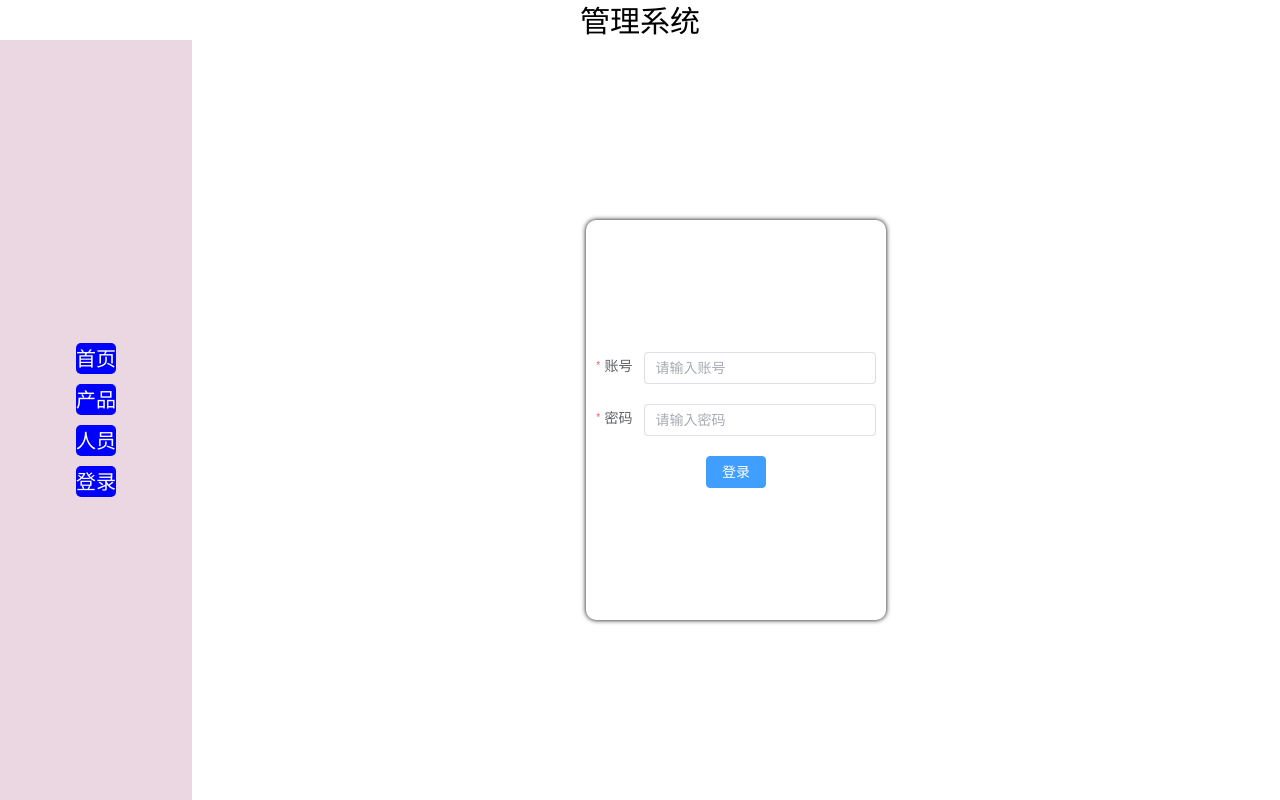
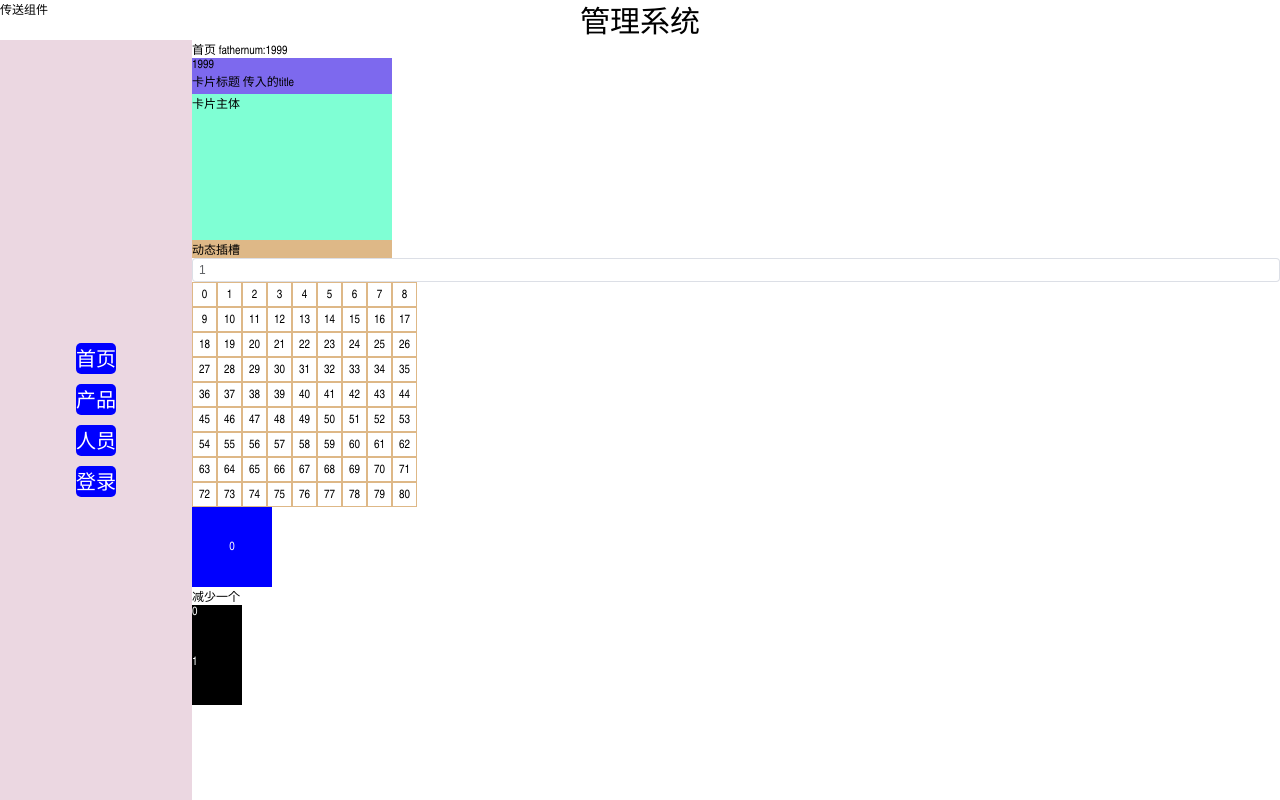
Before and after one commit to xingshuyin/Vue3InOne, a Vue app: page /#/index in a window 1280 px wide. Before the commit this address led to /#/login. Built offline with nearby package versions, Linux system fonts and the light colour scheme; sample sign-in values are in the browser's storage.

Commit message:
自定义指令/拖动

```diff
--- a/src/components/animation/scroll.vue
+++ b/src/components/animation/scroll.vue
@@ -1,13 +1,7 @@
 <script setup>
-//import { ref } from 'vue';
-//import {useRoute, useRouter} from 'vue-router';
-//const route = useRoute() //当前路由
-//const router = useRouter() //全局路由对象
+// 注意:  父组件必须有宽高
 import { ref, onMounted, onUpdated } from 'vue';
 const props = defineProps({}); // defineProps的参数, 可以直接使用
-//const emits = defineEmits(['onclick']); // emits 触发父组件函数
-//const map = ref(null); //获取ref值为map的元素
-//defineExpose({ map,}); //暴露组件的内容, 父组件通过组件对象(如ref)的value获取暴露的对象
 const scroll_item_a = ref(null)
 const scroll_item_b = ref(null)
 const scroll = ref(null)
@@ -17,8 +11,6 @@ var ScrollTime = ref('')
 onMounted(() => {
     ScrollTime.value = parseInt(scroll_item_a.value.offsetHeight / 30) + 's' //获取滚动时间
     height.value = '-' + scroll_item_a.value.offsetHeight + 'px'  //获取滚动目标的高度
-
-    console.log(scroll.value.offsetHeight, scroll_item_a.value.offsetHeight)
     if (scroll_item_a.value.offsetHeight < scroll.value.offsetHeight) {
         scroll_item_b.value.style.display = 'none'
         scroll_body.value.style.animationPlayState = 'paused'
@@ -54,7 +46,7 @@ onUpdated(() => {
 </template>
 <style scoped lang="scss">
 .scroll {
-    width: fit-content;
+    width: 100%;
     height: 100%;
     overflow: hidden;
     display: flex;
@@ -63,6 +55,7 @@ onUpdated(() => {
 
 .scroll-body {
     height: 100%;
+    width: 100%;
     animation: v-bind(ScrollTime) rowup linear infinite normal;
 }
 
--- a/src/components/card.vue
+++ b/src/components/card.vue
@@ -11,18 +11,27 @@ const instance = getCurrentInstance()
 instance.proxy.$bus.on('busEvent', (data) => {
     console.log(data)
 })
-const emits = defineEmits(['onclick']); //TODO:emits-定义emits事件
+const emits = defineEmits(['onclick', 'update:modelValue']); //TODO:emits-定义emits事件
 const click = () => {
-    emits('onclick', { title: title }) //TODO:emits-触发emits事件
+    emits('onclick', { title: props.title }) //TODO:emits-触发emits事件
 }
 //TODO:props-父给子传参
-const props = defineProps({ data: Object, title: String }); // defineProps的参数, 可以直接使用
+const props = defineProps({ data: Object, title: String, modelValue: Number }); // defineProps的参数, 可以直接使用
+//TODO:双向绑定
+// <Card v-model="num"/>    const props = defineProps({ modelValue: String }); 默认使用modelValue接收v-model值;
+// const emits = defineEmits(['update:modelValue']); 使用update:modelValue修改绑定值=> emits('update:modelValue', 'newValue')
+//也可自定义名称   <Card v-model:num="num"/>   defineProps({ num: String })  defineEmits(['update:num'])
+
+
 //TODO:defineExpose-暴露组件的内容
 defineExpose({ props, }); //暴露组件的内容, 父组件通过组件对象(如ref)的value获取暴露的对象
 </script>
 <template>
     <div class="card" @click="click">
         <div class="card-title">
+            <div @click="emits('update:modelValue', modelValue+1)">
+                {{modelValue}}
+            </div>
             <!-- TODO:插槽-作用域插槽 -->
             <!-- 作用域插槽 =>把数据返回给父组件 -->
             <slot :title="title" name="title"></slot>
--- a/src/views/index/index.vue
+++ b/src/views/index/index.vue
@@ -28,11 +28,44 @@ const num2 = ref(1)
 //TODO:依赖注入-注入
 const fathernum = inject('fathernum')  //获取父组件provide的值
 const item_num = ref(2)
+
+
+const vCard = { //TODOL自定义指令
+    // https://cn.vuejs.org/guide/reusability/custom-directives.html#directive-hooks
+    // setup中,以v开头的驼峰命名变量都被识别为自定义指令;自定义指令可以放到任何一个组件或元素上 =>  <Card v-card="{a:1}">
+    // 里面的声明周期钩子接受 el binding vnode prevNode  四个参数用以处理元素
+    mounted(...args) {
+
+    },
+}
+const vCardSimple = (el, binding) => { //TODO:自定义指令-简写
+    //简写情况下,只有绑定后和更新后会触发 ; <Card v-card-simple="{a:2}">
+    let head = el.firstElementChild
+    console.log(head)
+    const mouseDown = (e) => { //TODO:动画-拖动
+        let x = e.clientX - el.offsetLeft
+        let y = e.clientY - el.offsetTop
+        console.log('down')
+        const move = (e) => {
+            console.log('sdasd')
+            el.style.position = 'relative'
+            el.style.left = e.clientX - x + 'px'
+            el.style.top = e.clientY - y + 'px'
+        }
+        document.addEventListener('mousemove', move)
+        document.addEventListener('mouseup', () => {
+            el.style.left = 0 + 'px'
+            el.style.top = 0 + 'px'
+            document.removeEventListener('mousemove', move)
+        })
+    }
+    head.addEventListener('mousedown', mouseDown)
+}
 </script>
 <template>
     <div>
-        首页{{fathernum}}
-        <Card :title="'传入的title'">
+        首页 fathernum:{{fathernum}}
+        <Card v-card="{a:1}" v-card-simple="{a:2}" :title="'传入的title'" v-model="fathernum">
             <!-- TODO:插槽-使用插槽 -->
             <!-- 绑定插槽名称: #slotname ; v-slot:slotname -->
             <!-- 默认插槽: #default 或 不写-->
```
